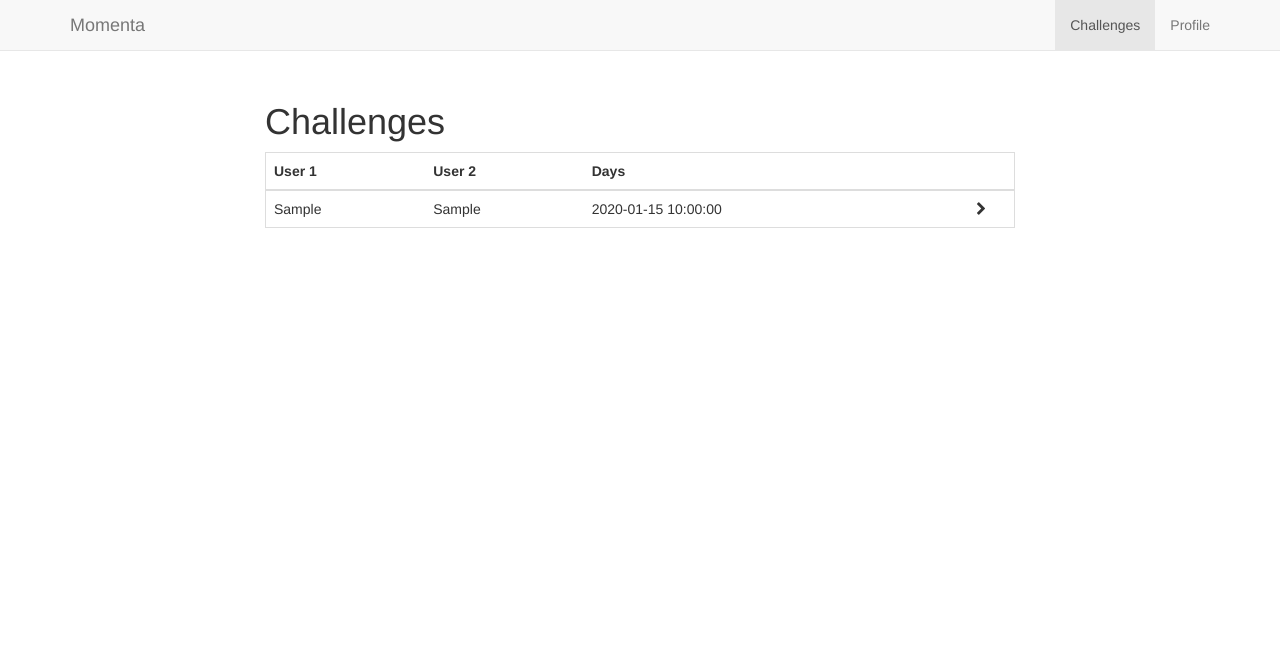
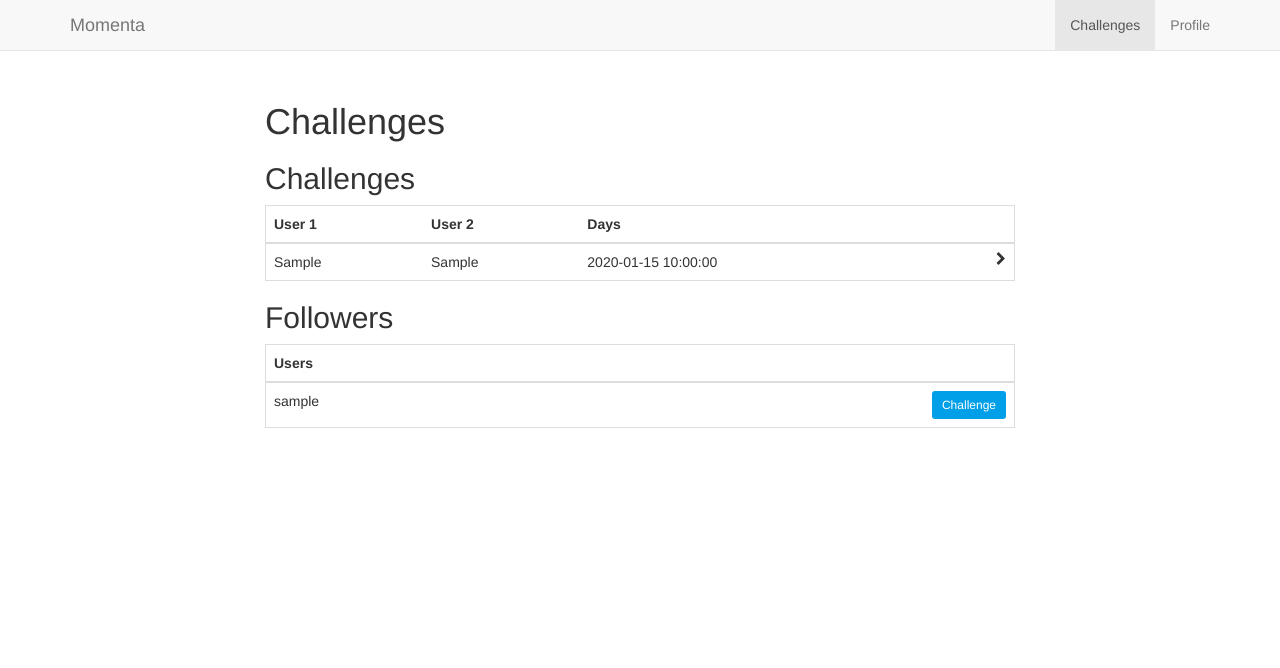
Before and after one commit to vincentmvdm/momenta, a Flask app: template templates/challenges.html in a window 1280 px wide. Shown: the top 668 px of the page. Run offline with Flask 2, Linux system fonts and the light colour scheme; the template is opened without the code that fills it: most values are stand-ins (such as "Sample title", 1, 10 or a date in 2020); some libraries are stand-ins or nearby versions.

Commit message:
Putting on hats.

```diff
--- a/app.py
+++ b/app.py
@@ -72,7 +72,10 @@ def prof():
 
 @app.route('/challenges')
 def challenges():
+    challenge_user = github.get('user/followers')
+    print(challenge_user)
     jsondata = {'result': [u.as_dict() for u in Challenge.query.all()]}
+    jsondata['followers'] = challenge_user
     return render_template('challenges.html', data=jsondata)
 
 @app.route('/challenge/<cid>')
--- a/static/css/style.min.css
+++ b/static/css/style.min.css
@@ -1 +1 @@
-html{position:relative;min-height:100%}body{padding-top:50px;margin-bottom:61px;background-color:#FFF;line-height:1.5}.footer{position:absolute;bottom:0;width:100%;height:61px}.flex-wrapper{height:calc(100vh - 50px - 61px);display:-webkit-box;display:-webkit-flex;display:-ms-flexbox;display:flex;-webkit-box-align:center;-webkit-align-items:center;-ms-flex-align:center;align-items:center;-webkit-box-pack:center;-webkit-justify-content:center;-ms-flex-pack:center;justify-content:center}.img-rounded.img-profile{width:150px;height:150px}.page-content{padding-top:32px;padding-bottom:32px}.btn-primary{border:0px}hr{margin-top:0px;margin-bottom:0px}.container .text-muted{margin:20px 0}.table{border:1px solid #ddd}.table td.challenge-view{text-align:center}a{color:#333}a:hover{color:#009FE8;text-decoration:none}
+html{position:relative;min-height:100%}body{padding-top:50px;margin-bottom:61px;background-color:#FFF;line-height:1.5}.footer{position:absolute;bottom:0;width:100%;height:61px}.flex-wrapper{height:calc(100vh - 50px - 61px);display:-webkit-box;display:-webkit-flex;display:-ms-flexbox;display:flex;-webkit-box-align:center;-webkit-align-items:center;-ms-flex-align:center;align-items:center;-webkit-box-pack:center;-webkit-justify-content:center;-ms-flex-pack:center;justify-content:center}.img-rounded.img-profile{width:150px;height:150px}.page-content{padding-top:32px;padding-bottom:32px}.btn-primary{border:0px}hr{margin-top:0px;margin-bottom:0px}.container .text-muted{margin:20px 0}.table{border:1px solid #ddd}a{color:#333}a:hover{color:#009FE8;text-decoration:none}
--- a/static/scss/style.scss
+++ b/static/scss/style.scss
@@ -70,10 +70,6 @@ hr {
 
 .table {
   border: 1px solid #ddd;
-
-  td.challenge-view {
-    text-align: center;
-  }
 }
 
 a {
--- a/templates/challenges.html
+++ b/templates/challenges.html
@@ -17,6 +17,7 @@
   <div class="row page-content">
     <div class="col-xs-12 col-md-8 col-md-offset-2">
       <h1>Challenges</h1>
+      <h2>Challenges</h2>
       <table class="table">
         <thead>
           <tr>
@@ -32,7 +33,24 @@
             <td>{{cha['user1']}}</td>
             <td>{{cha['user2']}}</td>
             <td>{{cha['created_at']}}</td>
-            <td class="challenge-view"><a href="/challenge/{{cha['id']}}"><i class="fa fa-chevron-right text-center"></i></a></td>
+            <td class="challenge-view"><a href="/challenge/{{cha['id']}}"><i class="fa fa-chevron-right pull-right"></i></a></td>
+          </tr>
+          {% endfor %}
+        </tbody>
+      </table>
+      <h2>Followers</h2>
+      <table class="table">
+        <thead>
+          <tr>
+            <th>Users</th>
+            <th></th
+          </tr>
+        </thead>
+        <tbody>
+          {% for cha in data['followers'] %}
+          <tr>
+            <td>{{cha['login']}}</td>
+            <td><button type="button" class="btn btn-primary btn-sm pull-right">Challenge</button></td>
           </tr>
           {% endfor %}
         </tbody>
```
